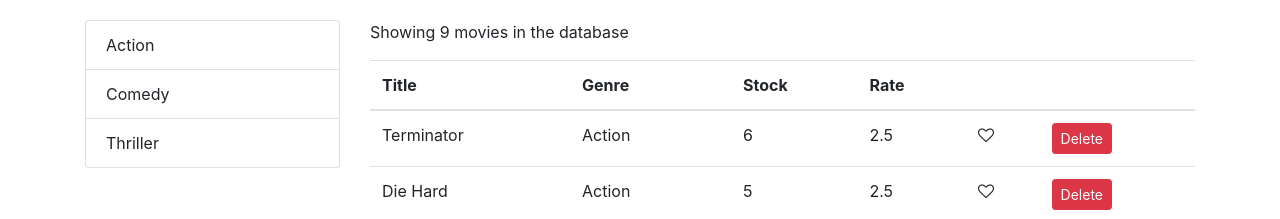
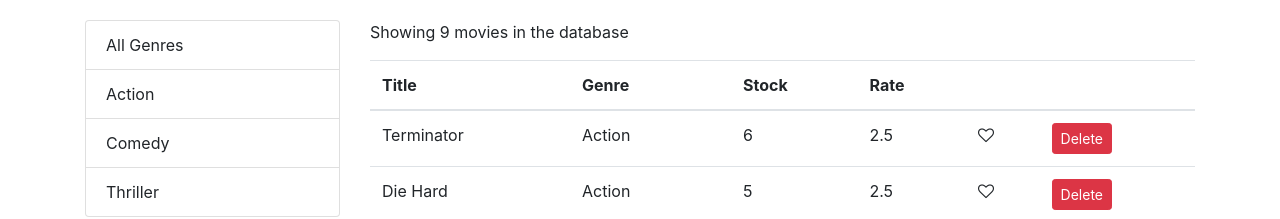
Before and after one commit to OloruntobiAwoderu/Vidly-frontend, a React (Create React App) app in the folder vidly/: page / in a window 1280 px wide. Shown: the top 219 px of the page. Built offline with nearby package versions, Linux system fonts and the light colour scheme.

Commit message:
Added all genres

```diff
--- a/vidly/src/components/movies.jsx
+++ b/vidly/src/components/movies.jsx
@@ -15,9 +15,10 @@ class Movies extends Component {
   };
 
   componentDidMount() {
+    const genres = [{name: 'All Genres'}, ...getGenres()]
     this.setState({
       movies: getMovies(),
-      genres: getGenres()
+      genres
     });
   }
 
@@ -36,13 +37,13 @@ class Movies extends Component {
     this.setState({ currentPage: page });
   };
   handleGenreSelect = genre => {
-    this.setState({ selectedGenre: genre });
+    this.setState({ selectedGenre: genre, currentPage: 1  });
   };
   render() {
     if (this.state.movies.length === 0)
       return <p>There are no movies in the database.</p>;
 
-    const filtered = this.state.selectedGenre ? this.state.movies.filter(m => m.genre._id === this.state.selectedGenre._id) : this.state.movies;
+    const filtered = this.state.selectedGenre && this.state.selectedGenre._id  ? this.state.movies.filter(m => m.genre._id === this.state.selectedGenre._id) : this.state.movies;
     const movies = paginate(
       filtered,
       this.state.currentPage,
```
